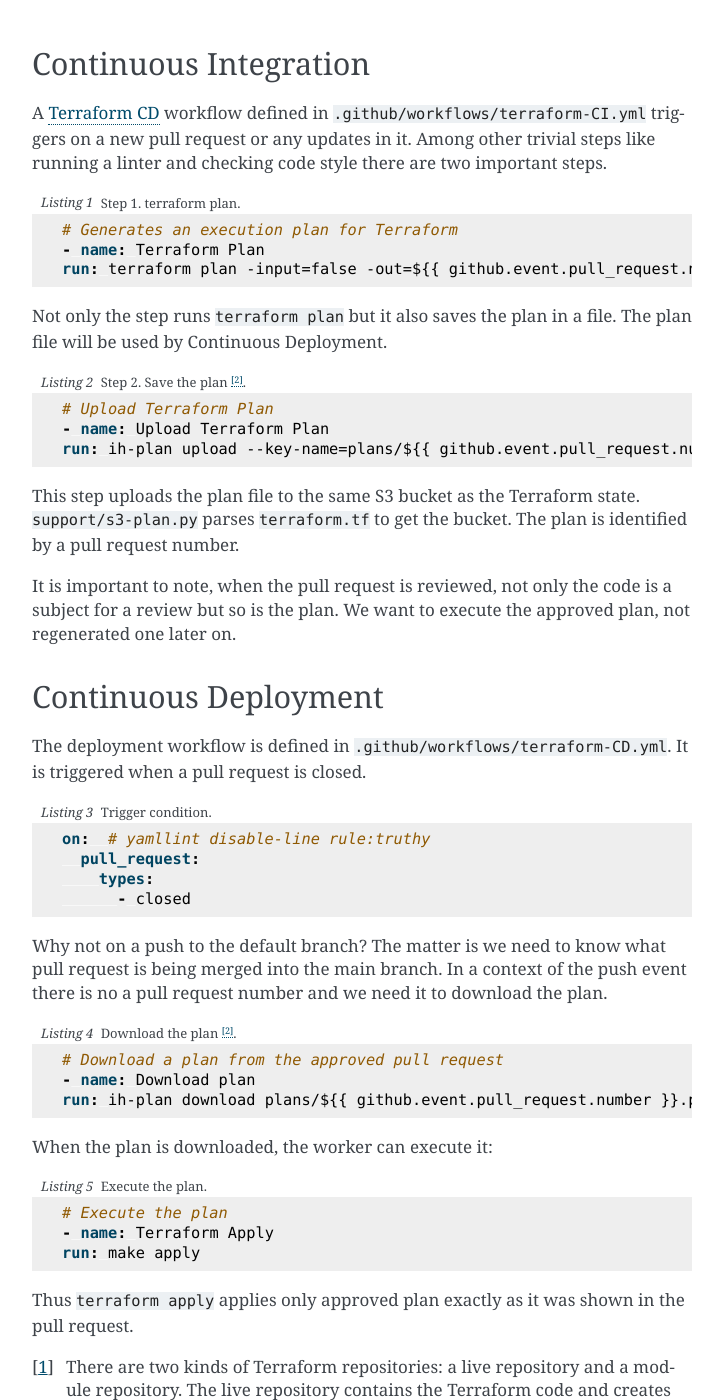
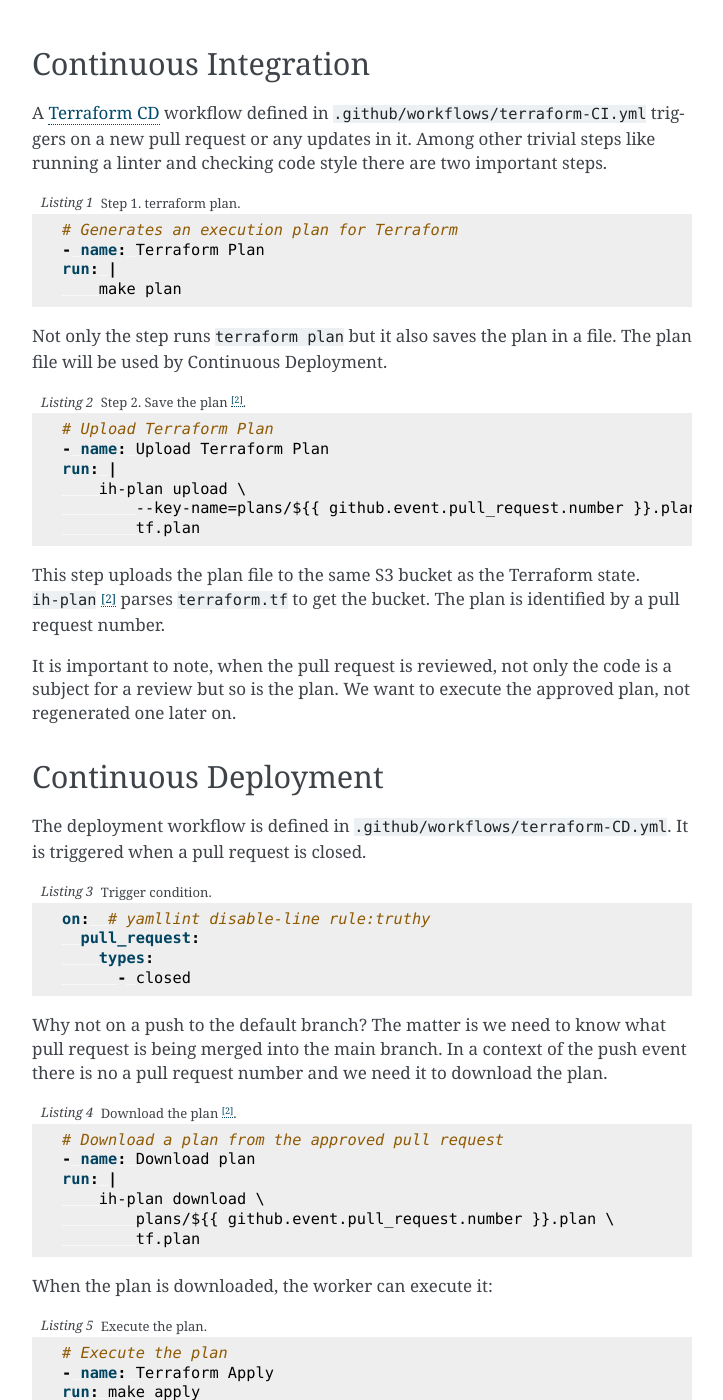
Before and after one commit to infrahouse8/github-control, a Sphinx documentation site: the page built from docs/cicd.rst, in a window 1280 px wide and 1400 px high, scrolled down 1326 px. Shown: the whole window, without its empty margins (388-1111 px from the left). Built offline with Sphinx 7.4.7, drawn with Linux system fonts in a browser that asks for light colours.

Commit message:
Wrap commands in docs and actual workflow files for readability

```diff
--- a/docs/cicd.rst
+++ b/docs/cicd.rst
@@ -64,7 +64,8 @@ Among other trivial steps like running a linter and checking code style there ar
 
     # Generates an execution plan for Terraform
     - name: Terraform Plan
-    run: terraform plan -input=false -out=${{ github.event.pull_request.number }}.plan
+    run: |
+        make plan
 
 Not only the step runs ``terraform plan`` but it also saves the plan in a file.
 The plan file will be used by Continuous Deployment.
@@ -74,10 +75,13 @@ The plan file will be used by Continuous Deployment.
 
     # Upload Terraform Plan
     - name: Upload Terraform Plan
-    run: ih-plan upload --key-name=plans/${{ github.event.pull_request.number }}.plan tf.plan
+    run: |
+        ih-plan upload \
+            --key-name=plans/${{ github.event.pull_request.number }}.plan \
+            tf.plan
 
 This step uploads the plan file to the same S3 bucket as the Terraform state.
-``support/s3-plan.py`` parses ``terraform.tf`` to get the bucket.
+``ih-plan`` [#fn2]_ parses ``terraform.tf`` to get the bucket.
 The plan is identified by a pull request number.
 
 It is important to note, when the pull request is reviewed, not only the code is a subject for a review
@@ -108,7 +112,10 @@ In a context of the push event there is no a pull request number and we need it
 
     # Download a plan from the approved pull request
     - name: Download plan
-    run: ih-plan download plans/${{ github.event.pull_request.number }}.plan tf.plan
+    run: |
+        ih-plan download \
+            plans/${{ github.event.pull_request.number }}.plan \
+            tf.plan
 
 When the plan is downloaded, the worker can execute it:
 
```
Also changed, not shown: 2 other files.
